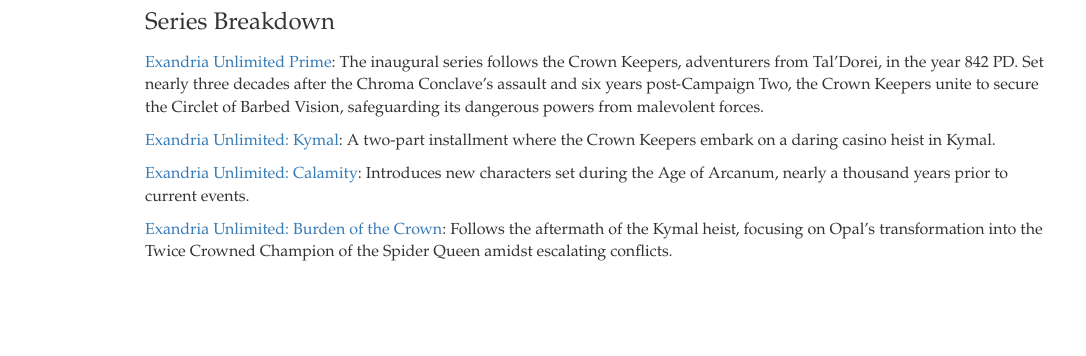
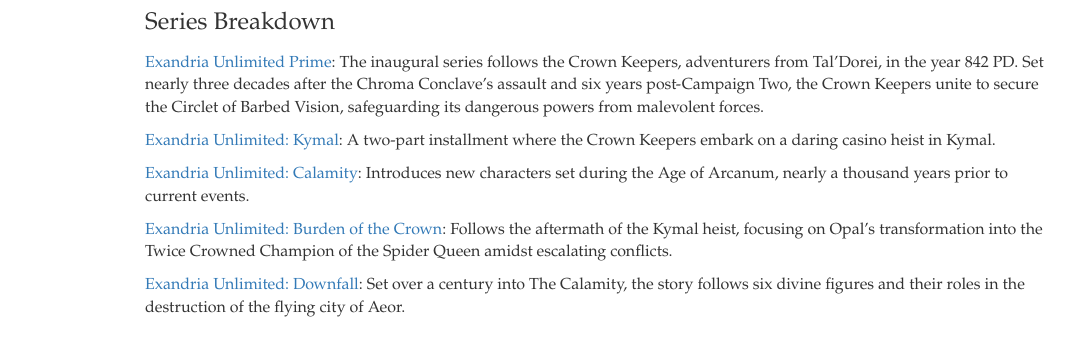
Before and after one commit to TrentGaming18/TrentGaming18.github.io, a plain HTML site: page Exandria-Unlimited-Stats.html in a window 1280 px wide. Shown: the part 700-1056 px from the top of the page, without its empty margins (40-1126 px from the left). Before the commit the page ends 1014 px from the top, so only its background shows below. Drawn offline with nearby package versions, Linux system fonts and the light colour scheme; some packages are replaced by stand-ins of ours.

Commit message:
Updated EXU stats for Downfall

```diff
--- a/Exandria-Unlimited-Stats.html
+++ b/Exandria-Unlimited-Stats.html
@@ -310,6 +310,10 @@ href="EXU-Burden-of-the-Circlet.html">Exandria Unlimited: Burden of the
 Crown</a>: Follows the aftermath of the Kymal heist, focusing on Opal’s
 transformation into the Twice Crowned Champion of the Spider Queen
 amidst escalating conflicts.</p>
+<p><span style='font-family:palatino; font-size: 16px;'><a
+href="EXU-Downfall.html">Exandria Unlimited: Downfall</a>: Set over a
+century into The Calamity, the story follows six divine figures and
+their roles in the destruction of the flying city of Aeor.</p>
 
 
 
```
